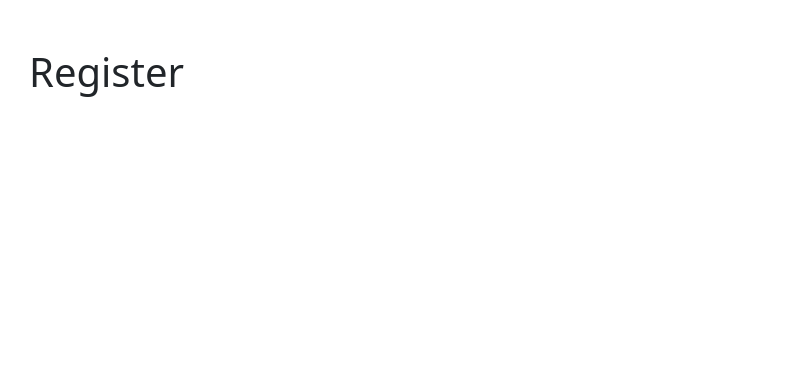
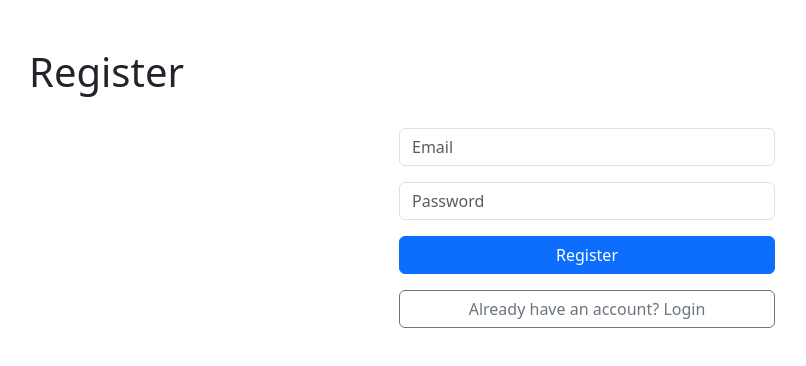
Before and after one commit to vselva/mern-ecommerse-server, a React (Vite) app in the folder client/: page /register in a window 1280 px wide. Shown: the top 366 px of the page, without its empty margins (53-859 px from the left). Built offline with nearby package versions, Linux system fonts and the light colour scheme.

Commit message:
Added axios, added Register Component,

```diff
--- a/client/package.json
+++ b/client/package.json
@@ -10,6 +10,7 @@
     "preview": "vite preview"
   },
   "dependencies": {
+    "axios": "^1.9.0",
     "react": "^19.1.0",
     "react-dom": "^19.1.0",
     "react-router-dom": "^7.6.1"
--- a/client/src/App.tsx
+++ b/client/src/App.tsx
@@ -8,7 +8,7 @@ function App() {
         <div className="row">
             <Router>
                 <Routes>
-                    <Route path="/register" element={<Register />} />
+                    <Route path="/register" element={ <Register /> } />
                 </Routes>
             </Router>
         </div>
--- a/client/src/pages/Register.tsx
+++ b/client/src/pages/Register.tsx
@@ -1,8 +1,72 @@
+import axios from "axios";
+import { useState } from "react"
 
 const Register = () => {
+    const [ registerData, setRegisterData ] = useState({
+        email: '',
+        password: ''
+    });
+
+    const [ response, setResponse ] = useState('');
+
+    const handleChange = (e:any) => {
+        setRegisterData(prev => ({
+            ...prev,
+            [e.target.name]: e.target.value
+        }));
+    }
+
+    const handleRegisterSubmint = async (e:any) => {
+        e.preventDefault();
+        try {
+            const res = await axios
+                .post('http://localhost:8000/api/auth/register/', registerData);
+            console.log(res.data);
+            setResponse(res.data.message + '. Please login!');
+        } catch (err:any) {
+            console.log('err:', err);
+            setResponse(err.response?.data?.error || 'Registration Failed');
+        }
+    }
+
     return <>
         <h1>Register</h1>
+        <form onSubmit={handleRegisterSubmint}
+            className="container mt-4"
+            style={{ maxWidth: 400 }} >
+            <div className="mb-3">
+            <input
+                name="email"
+                type="email"
+                className="form-control"
+                onChange={handleChange}
+                value={registerData.email}
+                placeholder="Email"
+                autoComplete="email"
+            />
+            </div>
+            <div className="mb-3">
+            <input
+                name="password"
+                type="password"
+                className="form-control"
+                onChange={handleChange}
+                value={registerData.password}
+                placeholder="Password"
+                autoComplete="new-password"
+            />
+            </div>
+            <button type="submit"
+                className="btn btn-primary w-100">
+                Register
+            </button>
+            <span className="d-block my-2 text-danger">{ response }</span>
+            <a href="/login"
+                className="btn btn-outline-secondary w-100 mt-2">
+                Already have an account? Login
+            </a>
+        </form>
     </>
 }
 
-export default Register;
+export default Register
```
Also changed, not shown: 2 other files (tests, documents, lock files or other folders).
